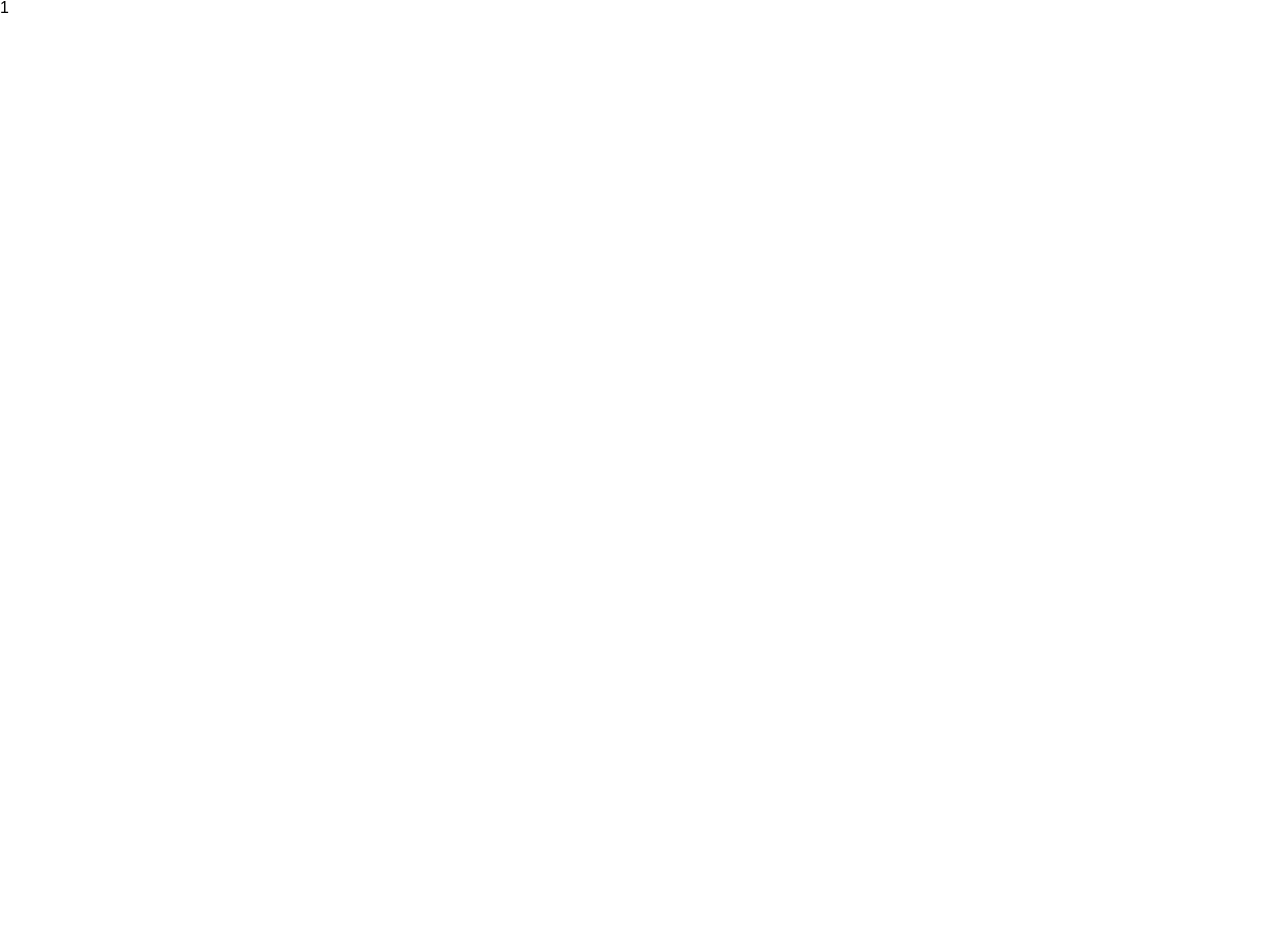
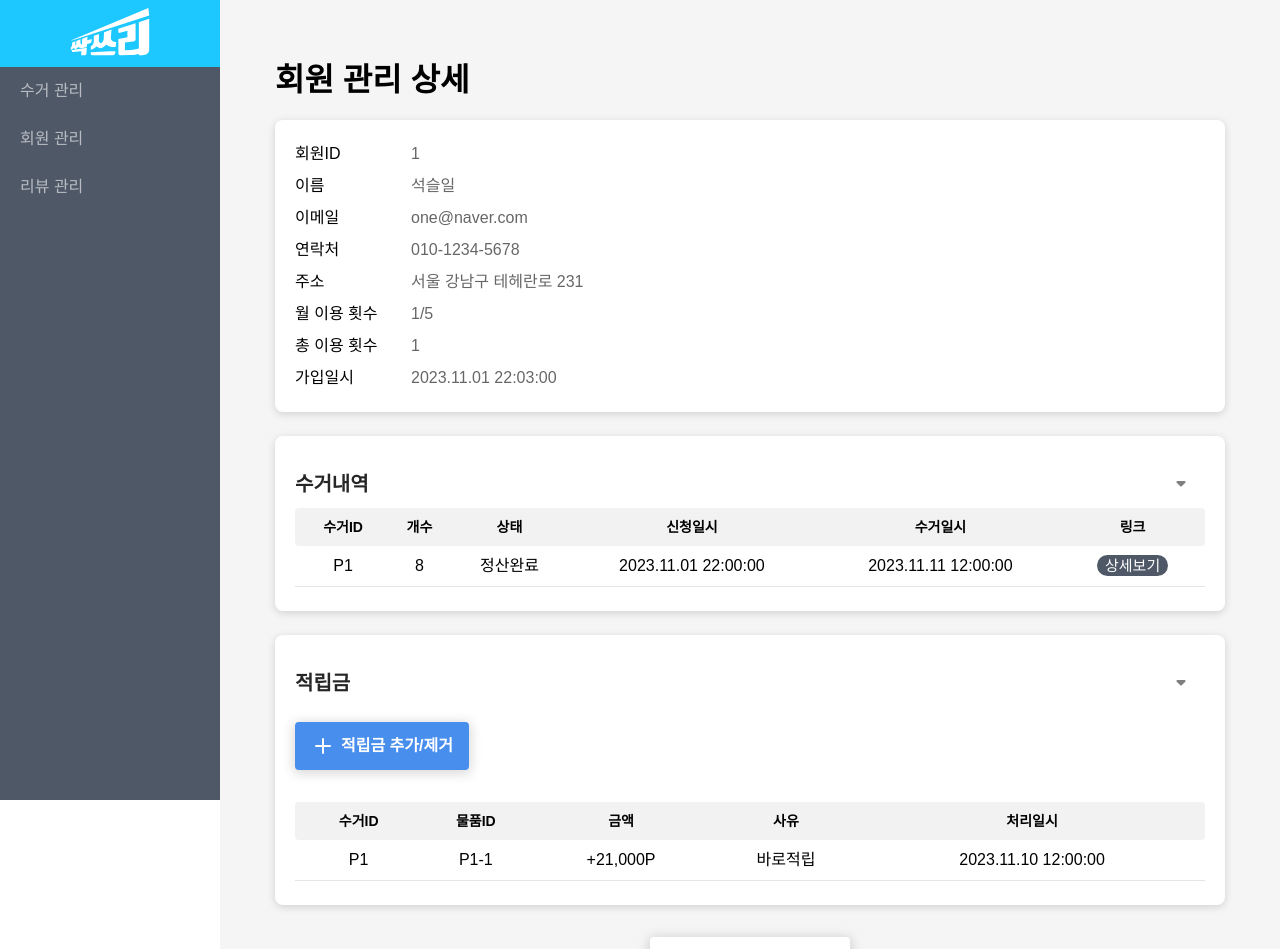
Before and after one commit to 2yoonsunny/ssak3-web, a Next.js app: page /member/1 in a window 1280 px wide. Shown: the top 949 px of the page. Before the commit the page ends 800 px from the top, so only its background shows below. Built offline with nearby package versions, Linux system fonts and the light colour scheme; a web font is replaced by a local one.

Commit message:
feat: 회원 목록/상세 페이지 구현

```diff
--- a/src/app/member/[memberId]/page.tsx
+++ b/src/app/member/[memberId]/page.tsx
@@ -1,9 +1,207 @@
-import React from 'react';
+'use client';
 
-type Props = {
+import React, { useState } from 'react';
+import { useRouter } from 'next/navigation';
+import Link from 'next/link';
+import cx from 'classnames';
+import commonStyles from '@/styles/Common.module.scss';
+import Sidebar from '@/components/Sidebar';
+
+type MemberDetailProps = {
   params: { memberId: string };
 };
 
-export default function memberDetail({ params }: Props) {
-  return <div>{params.memberId}</div>;
+export default function MemberDetail({ params }: MemberDetailProps) {
+  const [showProduct, setShowProduct] = useState<boolean>(true);
+  const [showPoint, setShowPoint] = useState<boolean>(true);
+  const [showPointModal, setShowPointModal] = useState<boolean>(false);
+  const router = useRouter();
+
+  const onClickShowProduct = () => {
+    setShowProduct(!showProduct);
+  };
+  const onClickShowPoint = () => {
+    setShowPoint(!showPoint);
+  };
+  const onClickShowPointModal = () => {
+    setShowPointModal(!showPointModal);
+  };
+  const onClickSave = () => {
+    setShowPointModal(false);
+  };
+  const onClickList = () => {
+    router.push('/member');
+  };
+
+  return (
+    <div className={commonStyles.section}>
+      <Sidebar />
+      <div className={cx(commonStyles.content, commonStyles.detail)}>
+        <h1 className={commonStyles.header}>회원 관리 상세</h1>
+        <div className={cx(commonStyles.card, commonStyles.flex)}>
+          <ul>
+            <li>
+              <p>회원ID</p>
+              <span>{params.memberId}</span>
+            </li>
+            <li>
+              <p>이름</p>
+              <span>석슬일</span>
+            </li>
+            <li>
+              <p>이메일</p>
+              <span>one@naver.com</span>
+            </li>
+            <li>
+              <p>연락처</p>
+              <span>010-1234-5678</span>
+            </li>
+            <li>
+              <p>주소</p>
+              <span>서울 강남구 테헤란로 231</span>
+            </li>
+            <li>
+              <p>월 이용 횟수</p>
+              <span>1/5</span>
+            </li>
+            <li>
+              <p>총 이용 횟수</p>
+              <span>1</span>
+            </li>
+            <li>
+              <p>가입일시</p>
+              <span>2023.11.01 22:03:00</span>
+            </li>
+          </ul>
+        </div>
+        <div className={commonStyles.card}>
+          <div className={commonStyles.item}>
+            <h2>수거내역</h2>
+            <button
+              type='button'
+              aria-label='showProduct'
+              className={!showProduct ? commonStyles.hide : ''}
+              onClick={onClickShowProduct}
+            />
+          </div>
+          {showProduct && (
+            <table className={commonStyles.dataTable}>
+              <thead>
+                <tr>
+                  <th>수거ID</th>
+                  <th>개수</th>
+                  <th>상태</th>
+                  <th>신청일시</th>
+                  <th>수거일시</th>
+                  <th>링크</th>
+                </tr>
+              </thead>
+              <tbody>
+                <tr>
+                  <td>P1</td>
+                  <td>8</td>
+                  <td>정산완료</td>
+                  <td>2023.11.01 22:00:00</td>
+                  <td>2023.11.11 12:00:00</td>
+                  <td>
+                    <Link href='/product/1'>상세보기</Link>
+                  </td>
+                </tr>
+              </tbody>
+            </table>
+          )}
+        </div>
+        <div className={commonStyles.card}>
+          <div className={commonStyles.item}>
+            <h2>적립금</h2>
+            <button
+              type='button'
+              aria-label='showPoint'
+              className={!showPoint ? commonStyles.hide : ''}
+              onClick={onClickShowPoint}
+            />
+          </div>
+          {showPoint && (
+            <>
+              <button
+                type='button'
+                className={commonStyles.addBtn}
+                style={{ margin: '15px 0 32px 0' }}
+                onClick={onClickShowPointModal}
+              >
+                적립금 추가/제거
+              </button>
+              <table className={commonStyles.dataTable}>
+                <thead>
+                  <tr>
+                    <th>수거ID</th>
+                    <th>물품ID</th>
+                    <th>금액</th>
+                    <th>사유</th>
+                    <th>처리일시</th>
+                  </tr>
+                </thead>
+                <tbody>
+                  <tr>
+                    <td>P1</td>
+                    <td>P1-1</td>
+                    <td>+21,000P</td>
+                    <td>바로적립</td>
+                    <td>2023.11.10 12:00:00</td>
+                  </tr>
+                </tbody>
+              </table>
+            </>
+          )}
+        </div>
+        <div className={cx(commonStyles.actionBtn, commonStyles.flex)}>
+          <button
+            type='button'
+            className={commonStyles.center}
+            onClick={onClickList}
+          >
+            목록 보기
+          </button>
+        </div>
+        {showPointModal && (
+          <>
+            <div
+              className={commonStyles.dim}
+              onClick={onClickShowPointModal}
+              role='none'
+            />
+            <div className={commonStyles.modal}>
+              <h3>적립금 추가/제거</h3>
+              <h2 className={commonStyles.title}>금액</h2>
+              <input type='text' value='1,000' />
+              <h2 className={commonStyles.title}>사유</h2>
+              <input type='text' value='이벤트' />
+              <div className={commonStyles.entry}>
+                <input
+                  type='radio'
+                  id='point-plus'
+                  name='point'
+                  value='plus'
+                  defaultChecked
+                />
+                <label htmlFor='point-plus'>추가</label>
+                <input
+                  type='radio'
+                  id='point-minus'
+                  name='point'
+                  value='minus'
+                />
+                <label htmlFor='point-minus'>제거</label>
+              </div>
+              <div className={commonStyles.actionBtn}>
+                <button type='button' onClick={onClickSave}>
+                  저장하기
+                </button>
+              </div>
+            </div>
+          </>
+        )}
+      </div>
+    </div>
+  );
 }
--- a/src/styles/Common.module.scss
+++ b/src/styles/Common.module.scss
@@ -120,6 +120,7 @@
 
   .detail {
     background: #F5F5F5;
+    min-height: 100vh;
 
     .addBtn, .addImageBtn, .deleteBtn button {
       cursor: pointer;
@@ -130,7 +131,7 @@
       }
     }
 
-    .card {
+    .card, .modal {
       margin-top: 24px;
       padding: 24px 20px;
       border-radius: 8px;
@@ -167,7 +168,7 @@
 
       input {
         width: 100%;
-        line-height: 20px;
+        // line-height: 20px;
         margin-top: 16px;
         padding: 14px 20px;
         border: none;
@@ -261,9 +262,9 @@
         }
 
         input, textarea {
-          line-height: 25px;
+          // line-height: 25px;
           margin: 0 0 0 16px;
-          padding: 0;
+          padding: 0 2px;
           border: none;
           background: none;
           color: #666;
@@ -272,6 +273,7 @@
         }
 
         textarea {
+          width: 100%;
           resize: none;
         }
       }
@@ -381,6 +383,50 @@
   }
 }
 
+.dim {
+  position: fixed;
+  top: 0;
+  left: 0;
+  width: 100vw;
+  height: 100vh;
+  background: #000;
+  opacity: 0.5;
+}
+
+.modal {
+  position: fixed;
+  top: 50%;
+  left: 50%;
+  transform: translate(-50%, -50%);
+  padding: 24px;
+  border-radius: 8px;
+  background: #FFF;
+
+  h3 {
+    line-height: 23px;
+    margin-bottom: 32px;
+    font-size: 20px;
+    font-weight: 600;
+  }
+
+  input {
+    min-width: 860px;
+  }
+
+  .entry {
+    margin-top: 32px;
+  }
+}
+
 .flex {
   display: flex;
 }
+.left {
+  margin: 0 auto 0 0;
+}
+.right {
+  margin: 0 0 0 auto;
+}
+.center {
+  margin: 0 auto;
+}
```
Also changed, not shown: src/app/member/page.tsx (+48 -1 lines), src/app/product/[productId]/page.tsx (+23 -5 lines), src/components/Attachment.module.scss (+0 -10 lines), src/components/Attachment.tsx (+6 -2 lines).
